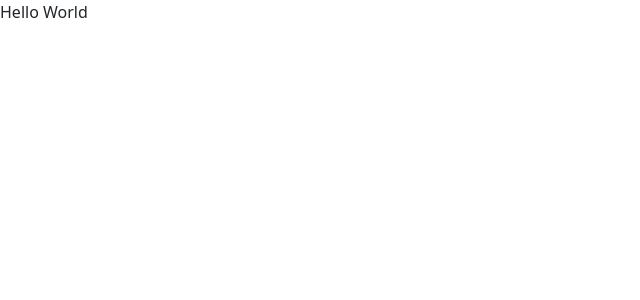
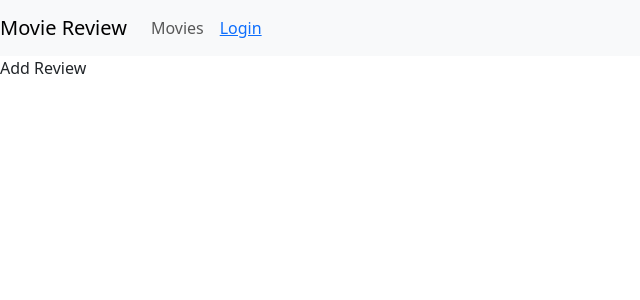
Before and after one commit to aarojohn/CP, a React (Create React App) app in the folder frontend/: page /movies/1/review in a window 1280 px wide. Shown: the top 300 px of the page, without its empty margins (0-640 px from the left). Built offline with nearby package versions, Linux system fonts and the light colour scheme.

Commit message:
chapter 15 finished. code changed from original . not using switch apparently

```diff
--- a/frontend/src/App.js
+++ b/frontend/src/App.js
@@ -1,15 +1,57 @@
 import React from "react";
-import { Switch,Route,Link } from "react-router-dom";
+import { Routes, Route, Link } from "react-router-dom";
 import "bootstrap/dist/css/bootstrap.min.css";
 
+import AddReview from "./components/add-review";
+import MoviesList from "./components/movies-list";
+import Movie from "./components/movie";
+import Login from "./components/login";
+
+import Nav from "react-bootstrap/Nav";
+import Navbar from "react-bootstrap/Navbar";
 
 function App() {
+  const [user, setUser] = React.useState(null);
+
+  async function logout() {
+    setUser(null);
+  }
+
+  async function login(user = null) {
+    setUser(user);
+  }
+
   return (
+    <div className="App">
+      <Navbar bg="light" expand="lg">
+        <Navbar.Brand href="#home">Movie Review</Navbar.Brand>
+        <Navbar.Toggle aria-controls="basic-navbar-nav" />
+        <Navbar.Collapse id="basic-navbar-nav">
+          <Nav className="mr-auto">
+            <Nav.Link as={Link} to={"/movies"}>
+              Movies
+            </Nav.Link>
+            <Nav.Link>
+              {user ? (
+                <a href="#logout" onClick={logout}>
+                  Logout User
+                </a>
+              ) : (
+                <Link to={"/login"}>Login</Link>
+              )}
+            </Nav.Link>
+          </Nav>
+        </Navbar.Collapse>
+      </Navbar>
 
-      <div className="App">
-        Hello World
-      </div>
-
+      <Routes>
+        <Route exact path="/" element={<MoviesList />} />
+        <Route path="/movies" element={<MoviesList />} />
+        <Route path="/movies/:id/review" element={<AddReview user={user} />} />
+        <Route path="/movies/:id" element={<Movie user={user} />} />
+        <Route path="/login" element={<Login login={login} />} />
+      </Routes>
+    </div>
   );
 }
 
--- /dev/null
+++ b/frontend/src/components/add-review.js
@@ -0,0 +1,5 @@
+import React from "react";
+function AddReview() {
+  return <div className="App">Add Review</div>;
+}
+export default AddReview;
--- /dev/null
+++ b/frontend/src/components/login.js
@@ -0,0 +1,5 @@
+import React from "react";
+function Login() {
+  return <div className="App">Login</div>;
+}
+export default Login;
--- /dev/null
+++ b/frontend/src/components/movie.js
@@ -0,0 +1,5 @@
+import React from "react";
+function Movie() {
+  return <div className="App">Movies </div>;
+}
+export default Movie;
--- /dev/null
+++ b/frontend/src/components/movies-list.js
@@ -0,0 +1,5 @@
+import React from "react";
+function MoviesList() {
+  return <div className="App">Movies List</div>;
+}
+export default MoviesList;
--- a/frontend/src/index.js
+++ b/frontend/src/index.js
@@ -1,17 +1,14 @@
-import React from 'react';
-import ReactDOM from 'react-dom/client';
-import './index.css';
-import App from './App';
-import reportWebVitals from './reportWebVitals';
+import React from "react";
+import ReactDOM from "react-dom/client";
+import { BrowserRouter } from "react-router-dom";
+import App from "./App";
 
-const root = ReactDOM.createRoot(document.getElementById('root'));
+// Create a root.
+const root = ReactDOM.createRoot(document.getElementById("root"));
+
+// Initial render
 root.render(
-  <React.StrictMode>
+  <BrowserRouter>
     <App />
-  </React.StrictMode>
+  </BrowserRouter>
 );
-
-// If you want to start measuring performance in your app, pass a function
-// to log results (for example: reportWebVitals(console.log))
-// or send to an analytics endpoint. Learn more: https://bit.ly/CRA-vitals
-reportWebVitals();
```
